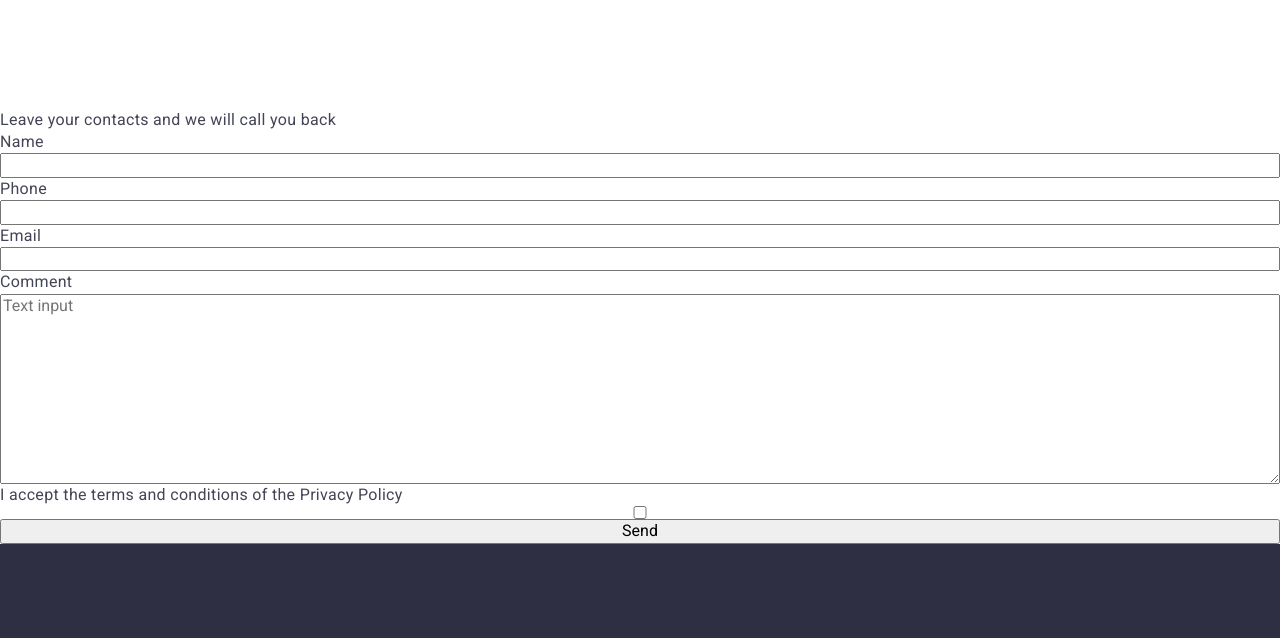
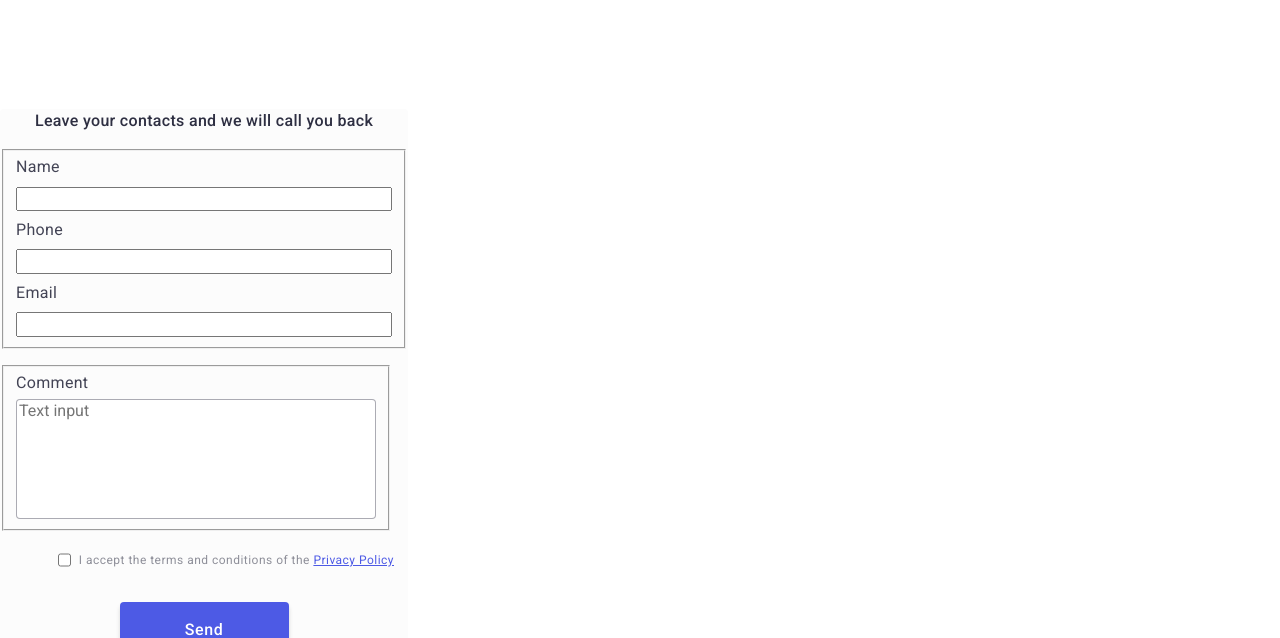
Before and after one commit to hkapets/goit-markup-hw-05, a plain HTML site: page index.html in a window 1280 px wide. Shown: the part 3044-3682 px from the top of the page. Drawn offline with nearby package versions, Linux system fonts and the light colour scheme.

Commit message:
add-classes

```diff
--- a/css/styles.css
+++ b/css/styles.css
@@ -382,9 +382,107 @@ img {
   line-height: 1.5;
 }
 .modal-form {
+  width: 408px;
+  height: 584px;
+  border-radius: 4px;
+  background: var(--DAIRY, #fcfcfc);
+}
+.modal-text {
+  color: var(--NAVY-BLUE, #2e2f42);
+  text-align: center;
+
+  /* Body Medium */
+  font-family: Roboto;
+  font-size: 16px;
+  font-style: normal;
+  font-weight: 500;
+  line-height: 24px; /* 150% */
+  letter-spacing: 0.32px;
+  margin-bottom: 16px;
+}
+.contacts-fieldset {
   display: flex;
   flex-direction: column;
+  gap: 8px;
+  margin-bottom: 16px;
 }
+.comment-fieldset {
+  display: flex;
+  width: 360px;
+  flex-direction: column;
+  align-items: flex-start;
+  gap: 4px;
+  margin-bottom: 16px;
+}
+.modal-comment {
+  resize: none;
+  width: 360px;
+  height: 120px;
+  flex-shrink: 0;
+  border-radius: 4px;
+  border: 1px solid var(--NAVY-BLUE-modal, rgba(46, 47, 66, 0.4));
+}
+.acception-fieldset {
+  display: flex;
+  flex-direction: row-reverse;
+  gap: 8px;
+  border: none;
+  margin-bottom: 24px;
+}
+.modal-checkbox-label {
+  color: var(--LIGHT-SLATE, #8e8f99);
+
+  /* Small Text */
+  font-family: Roboto;
+  font-size: 12px;
+  font-style: normal;
+  font-weight: 400;
+  line-height: 14px; /* 116.667% */
+  letter-spacing: 0.48px;
+}
+.privacy-policy {
+  color: var(--IRIS, #4d5ae5);
+
+  /* Link Text */
+  font-family: Roboto;
+  font-size: 12px;
+  font-style: normal;
+  font-weight: 400;
+  line-height: 16px;
+  letter-spacing: 0.48px;
+  text-decoration-line: underline;
+}
+.send-button {
+  background-color: #4d5ae5;
+  color: #fff;
+  cursor: pointer;
+  font-size: 16px;
+  font-weight: 500;
+  line-height: 1.5;
+  letter-spacing: 0.04em;
+  display: block;
+  min-width: 169px;
+  height: 56px;
+  border: none;
+  border-radius: 4px;
+  box-shadow: 0px 4px 4px 0px rgba(0, 0, 0, 0.15);
+  margin-right: auto;
+  margin-left: auto;
+}
+.send-button-text {
+  color: var(--WHITE, #fff);
+  text-align: center;
+  padding: 16px 32px;
+
+  /* Button Text */
+  font-family: Roboto;
+  font-size: 16px;
+  font-style: normal;
+  font-weight: 500;
+  line-height: 24px; /* 150% */
+  letter-spacing: 0.64px;
+}
+
 .page-footer {
   background-color: #2e2f42;
   padding: 100px 0;
--- a/index.html
+++ b/index.html
@@ -412,31 +412,61 @@
         </div>
       </section>
       <form class="modal-form">
-        <p>Leave your contacts and we will call you back</p>
-        <label for="user-name">Name</label>
-        <input type="text" name="user-name" id="user-name" required />
-        <label for="user-tel">Phone</label>
-        <input type="tel" name="user-tel" id="user-tel" required />
-        <label for="user-email">Email</label>
-        <input type="email" name="user-email" id="user-email" required />
-        <label for="comment">Comment</label>
+        <p class="modal-text">Leave your contacts and we will call you back</p>
+        <fieldset class="contacts-fieldset">
+          <label class="modal-form-label" for="user-name">Name</label>
+          <input
+            class="modal-form-input"
+            type="text"
+            name="user-name"
+            id="user-name"
+            required
+          />
+          <label class="modal-form-label" for="user-tel">Phone</label>
+          <input
+            class="modal-form-input"
+            type="tel"
+            name="user-tel"
+            id="user-tel"
+            required
+          />
+          <label class="modal-form-label" for="user-email">Email</label>
+          <input
+            class="modal-form-input"
+            type="email"
+            name="user-email"
+            id="user-email"
+            required
+          />
+        </fieldset>
+        <fieldset class="comment-fieldset">
+          <label class="textarea-label" for="comment">Comment</label>
           <textarea
+            class="modal-comment"
             name="comment"
             id="comment"
             cols="30"
             rows="10"
             placeholder="Text input"
           ></textarea>
-        <label for="modal-checkbox"
-          >I accept the terms and conditions of the Privacy Policy</label
-        >
+        </fieldset>
+        <fieldset class="acception-fieldset">
+          <label class="modal-checkbox-label" for="modal-checkbox"
+            >I accept the terms and conditions of the
+            <span class="privacy-policy">Privacy Policy</span>
+          </label>
           <input
+            class="acception-checkbox"
             type="checkbox"
             name="modal-checkbox"
             id="modal-checkbox"
             value="I accept the terms and conditions of the Privacy Policy"
+            required
           />
-        <button type="submit">Send</button>
+        </fieldset>
+        <button class="send-button" type="submit">
+          <span class="send-button-text">Send</span>
+        </button>
       </form>
     </main>
     <footer class="page-footer">
```
Lines whose indentation alone changed are shown as unchanged.
